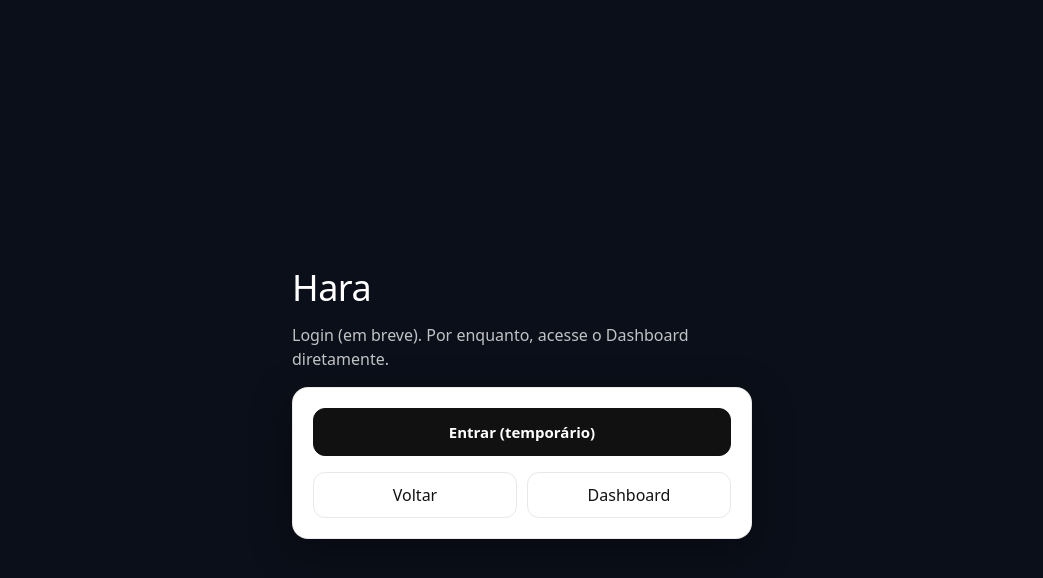
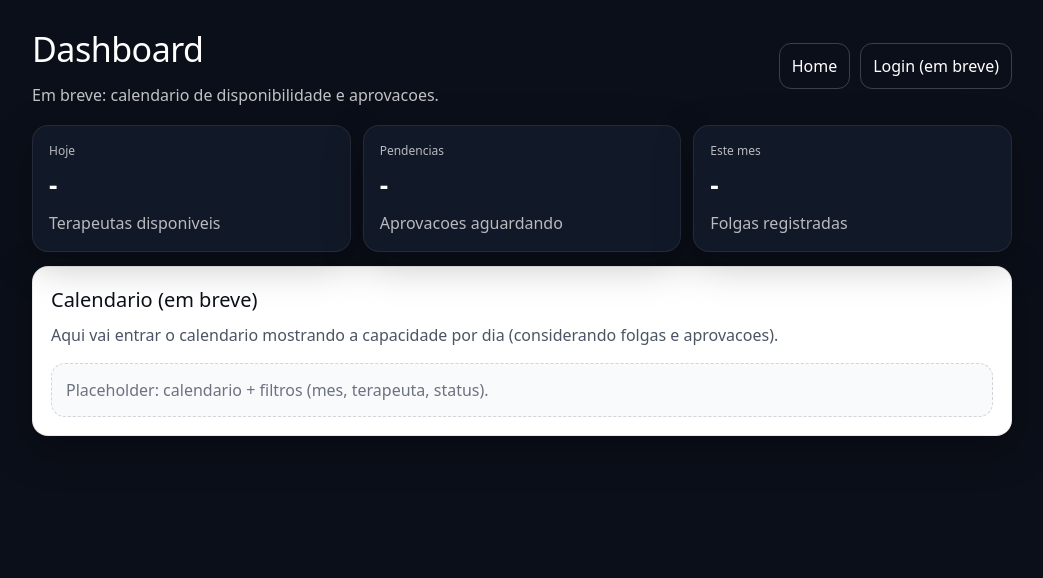
Before and after one commit to ViniLeite98/hara, a Next.js app: page /dashboard in a window 1280 px wide. Shown: the top 578 px of the page, without its empty margins (118-1161 px from the left). Built offline with nearby package versions, Linux system fonts and the light colour scheme.

Commit message:
Update page.tsx

```diff
--- a/app/dashboard/page.tsx
+++ b/app/dashboard/page.tsx
@@ -1,83 +1,147 @@
-export default function Login() {
+export default function Dashboard() {
   return (
     <main
       style={{
         minHeight: "100vh",
-        display: "grid",
-        placeItems: "center",
         padding: 24,
         fontFamily: "system-ui",
         background: "#0b0f19",
+        color: "#fff",
       }}
     >
-      <div style={{ width: "100%", maxWidth: 460 }}>
-        <div style={{ marginBottom: 16, color: "#fff" }}>
-          <h1 style={{ margin: 0, fontSize: 36, letterSpacing: -0.5 }}>Hara</h1>
-          <p style={{ marginTop: 8, color: "rgba(255,255,255,0.75)", lineHeight: 1.5 }}>
-            Login (em breve). Por enquanto, acesse o Dashboard diretamente.
-          </p>
-        </div>
+      <div style={{ maxWidth: 980, margin: "0 auto" }}>
+        <header
+          style={{
+            display: "flex",
+            alignItems: "center",
+            justifyContent: "space-between",
+            gap: 12,
+            marginBottom: 18,
+          }}
+        >
+          <div>
+            <h1 style={{ margin: 0, fontSize: 34, letterSpacing: -0.5 }}>Dashboard</h1>
+            <p style={{ marginTop: 8, marginBottom: 0, color: "rgba(255,255,255,0.75)" }}>
+              Em breve: calendario de disponibilidade e aprovacoes.
+            </p>
+          </div>
 
-        <div
+          <div style={{ display: "flex", gap: 10, flexWrap: "wrap" }}>
+            <a
+              href="/"
+              style={{
+                padding: "10px 12px",
+                borderRadius: 12,
+                border: "1px solid rgba(255,255,255,0.2)",
+                textDecoration: "none",
+                color: "#fff",
+                display: "inline-block",
+              }}
+            >
+              Home
+            </a>
+
+            <a
+              href="/login"
+              style={{
+                padding: "10px 12px",
+                borderRadius: 12,
+                border: "1px solid rgba(255,255,255,0.2)",
+                textDecoration: "none",
+                color: "#fff",
+                display: "inline-block",
+              }}
+            >
+              Login (em breve)
+            </a>
+          </div>
+        </header>
+
+        <section
+          style={{
+            display: "grid",
+            gridTemplateColumns: "repeat(auto-fit, minmax(240px, 1fr))",
+            gap: 12,
+            marginBottom: 14,
+          }}
+        >
+          <div
+            style={{
+              background: "#111827",
+              borderRadius: 16,
+              border: "1px solid rgba(255,255,255,0.08)",
+              padding: 16,
+              boxShadow: "0 12px 40px rgba(0,0,0,0.25)",
+            }}
+          >
+            <div style={{ color: "rgba(255,255,255,0.7)", fontSize: 12 }}>Hoje</div>
+            <div style={{ fontSize: 26, fontWeight: 800, marginTop: 6 }}>-</div>
+            <div style={{ color: "rgba(255,255,255,0.7)", marginTop: 6 }}>
+              Terapeutas disponiveis
+            </div>
+          </div>
+
+          <div
+            style={{
+              background: "#111827",
+              borderRadius: 16,
+              border: "1px solid rgba(255,255,255,0.08)",
+              padding: 16,
+              boxShadow: "0 12px 40px rgba(0,0,0,0.25)",
+            }}
+          >
+            <div style={{ color: "rgba(255,255,255,0.7)", fontSize: 12 }}>Pendencias</div>
+            <div style={{ fontSize: 26, fontWeight: 800, marginTop: 6 }}>-</div>
+            <div style={{ color: "rgba(255,255,255,0.7)", marginTop: 6 }}>
+              Aprovacoes aguardando
+            </div>
+          </div>
+
+          <div
+            style={{
+              background: "#111827",
+              borderRadius: 16,
+              border: "1px solid rgba(255,255,255,0.08)",
+              padding: 16,
+              boxShadow: "0 12px 40px rgba(0,0,0,0.25)",
+            }}
+          >
+            <div style={{ color: "rgba(255,255,255,0.7)", fontSize: 12 }}>Este mes</div>
+            <div style={{ fontSize: 26, fontWeight: 800, marginTop: 6 }}>-</div>
+            <div style={{ color: "rgba(255,255,255,0.7)", marginTop: 6 }}>
+              Folgas registradas
+            </div>
+          </div>
+        </section>
+
+        <section
           style={{
             background: "#ffffff",
+            color: "#0b0f19",
             borderRadius: 16,
-            padding: 20,
             border: "1px solid rgba(0,0,0,0.08)",
+            padding: 18,
             boxShadow: "0 12px 40px rgba(0,0,0,0.35)",
           }}
         >
-          <a
-            href="/dashboard"
+          <h2 style={{ margin: 0, fontSize: 20 }}>Calendario (em breve)</h2>
+          <p style={{ marginTop: 8, color: "#4b5563", lineHeight: 1.6 }}>
+            Aqui vai entrar o calendario mostrando a capacidade por dia (considerando folgas e aprovacoes).
+          </p>
+
+          <div
             style={{
-              width: "100%",
-              padding: "12px 14px",
-              borderRadius: 12,
-              border: "1px solid #111",
-              background: "#111",
-              color: "#fff",
-              textDecoration: "none",
-              display: "block",
-              textAlign: "center",
-              fontWeight: 700,
-              fontSize: 15,
+              marginTop: 14,
+              padding: 14,
+              borderRadius: 14,
+              border: "1px dashed #d1d5db",
+              background: "#f9fafb",
+              color: "#6b7280",
             }}
           >
-            Entrar (temporário)
-          </a>
-
-          <div style={{ marginTop: 16, display: "flex", gap: 10 }}>
-            <a
-              href="/"
-              style={{
-                flex: 1,
-                textAlign: "center",
-                textDecoration: "none",
-                padding: "10px 12px",
-                borderRadius: 12,
-                border: "1px solid #e6e8eb",
-                color: "#111",
-              }}
-            >
-              Voltar
-            </a>
-
-            <a
-              href="/dashboard"
-              style={{
-                flex: 1,
-                textAlign: "center",
-                textDecoration: "none",
-                padding: "10px 12px",
-                borderRadius: 12,
-                border: "1px solid #e6e8eb",
-                color: "#111",
-              }}
-            >
-              Dashboard
-            </a>
+            Placeholder: calendario + filtros (mes, terapeuta, status).
           </div>
-        </div>
+        </section>
       </div>
     </main>
   );
```
